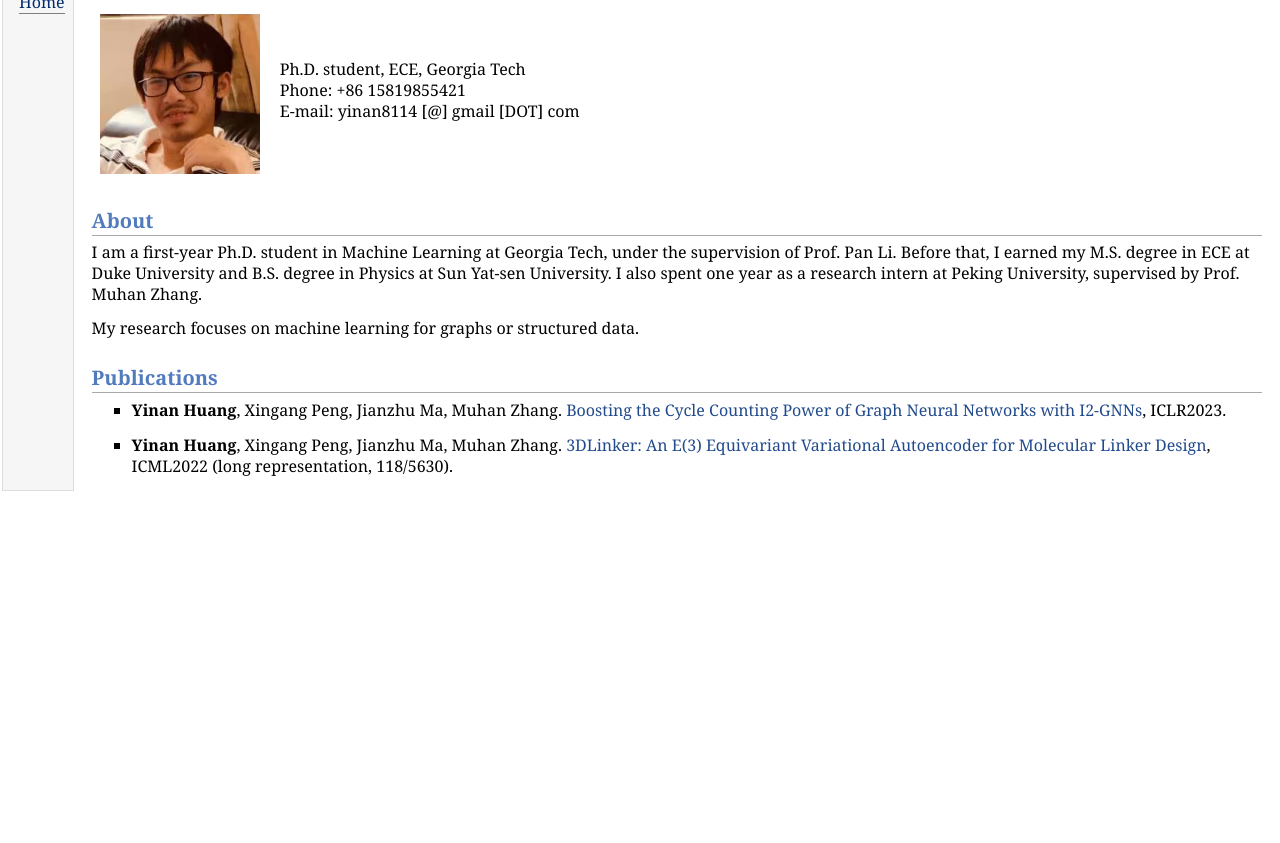
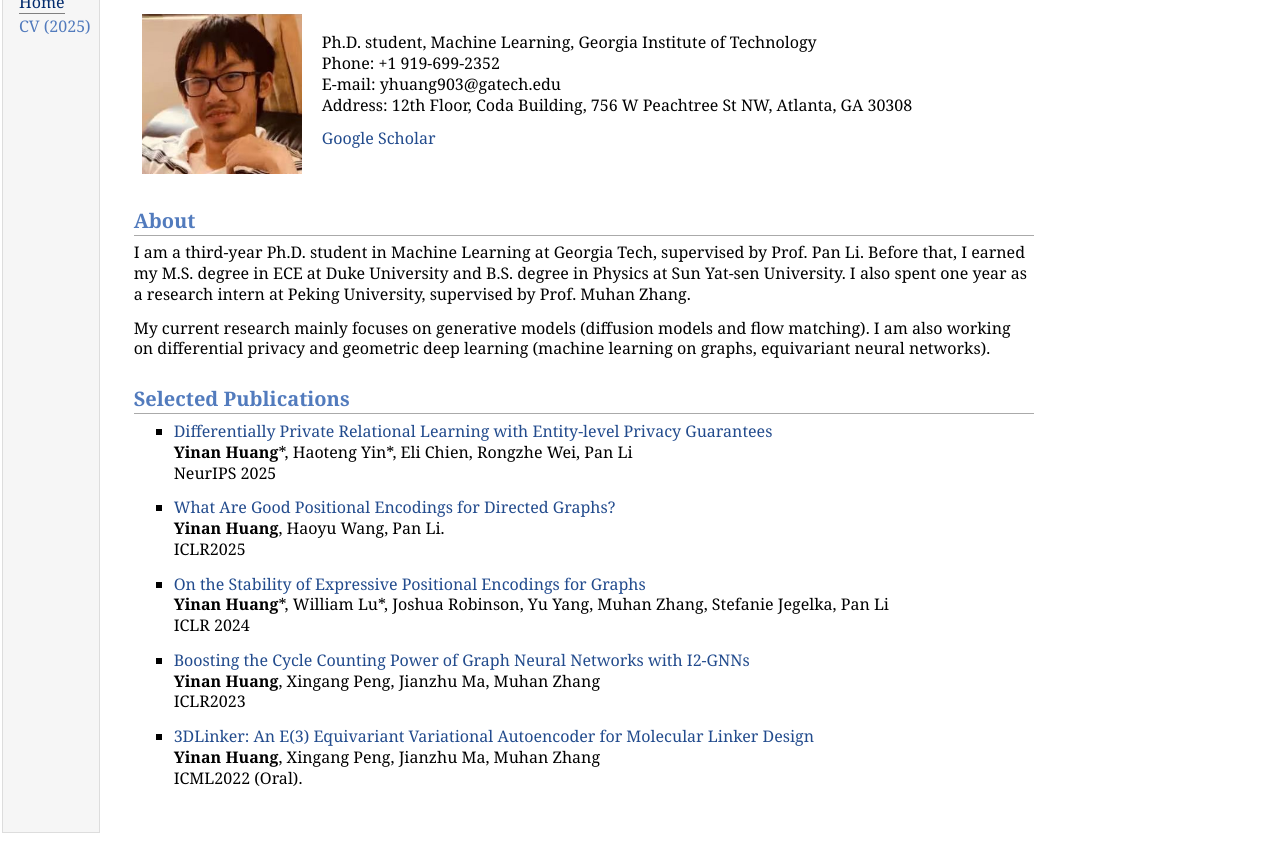
Before and after one commit to YinanHuang/YinanHuang.github.io, a plain HTML site: page index.html in a window 1280 px wide. Shown: the part 62-905 px from the top of the page. Before the commit the page ends 800 px from the top, so only its background shows below. Drawn offline with Linux system fonts and the light colour scheme.

Commit message:
update on 2025/10

```diff
--- a/index.html
+++ b/index.html
@@ -14,6 +14,7 @@
 <td id="layout-menu">
 <div class="menu-category">Menu</div>
 <div class="menu-item"><a href="index.html" class="current">Home</a></div>
+<div class="menu-item"><a href="CV_YinanHuang_2025.pdf">CV&nbsp;(2025)</a></div>
 </td>
 <td id="layout-content">
 <div id="toptitle">
@@ -21,20 +22,35 @@
 </div>
 <table class="imgtable"><tr><td>
 <img src="photo_cut.png" alt="alt text" width="160px" height="160px" />&nbsp;</td>
-<td align="left"><p>Ph.D. student, ECE, Georgia Tech<br />
-Phone: +86 15819855421 <br />
-E-mail: yinan8114 [@] gmail [DOT] com</p>
+<td align="left"><p>Ph.D. student, Machine Learning, Georgia Institute of Technology<br />
+Phone: +1 919-699-2352 <br />
+
+E-mail: yhuang903@gatech.edu <br />
+Address: 12th Floor, Coda Building, 756 W Peachtree St NW, Atlanta, GA 30308</p>
+<p><a href="https://scholar.google.com/citations?user=mxYLn8MAAAAJ&amp;hl=zh-en">Google Scholar</a></p>
 </td></tr></table>
 <h2>About</h2>
-<p>I am a first-year Ph.D. student in Machine Learning at Georgia Tech, under the supervision of Prof. Pan Li. Before that, I earned my M.S. degree in ECE at Duke University and B.S. degree in Physics at Sun Yat-sen University. I also spent one year as a research intern at Peking University, supervised by Prof. Muhan Zhang. </p>
-<p>My research focuses on machine learning for graphs or structured data. </p>
-<h2>Publications</h2>
+<p>I am a third-year Ph.D. student in Machine Learning at Georgia Tech, supervised by Prof. Pan Li. Before that, I earned my M.S. degree in ECE at Duke University and B.S. degree in Physics at Sun Yat-sen University. I also spent one year as a research intern at Peking University, supervised by Prof. Muhan Zhang. </p>
+<p>My current research mainly focuses on generative models (diffusion models and flow matching). I am also working on differential privacy and geometric deep learning (machine learning on graphs, equivariant neural networks).</p>
+<h2>Selected Publications</h2>
 <ul>
-<li><p><b>Yinan Huang</b>, Xingang Peng, Jianzhu Ma, Muhan Zhang. <a href="https://arxiv.org/abs/2210.13978">Boosting the Cycle Counting Power of Graph Neural Networks with I2-GNNs</a>, ICLR2023.</p>
+<li><p><a href="https://arxiv.org/abs/2506.08347">Differentially Private Relational Learning with Entity-level Privacy Guarantees</a><br /> <b>Yinan Huang</b>*,  Haoteng Yin*, Eli Chien, Rongzhe Wei, Pan Li <br /> NeurIPS 2025</p>
 </li>
 </ul>
 <ul>
-<li><p><b>Yinan Huang</b>, Xingang Peng, Jianzhu Ma, Muhan Zhang. <a href="https://proceedings.mlr.press/v162/huang22g.html">3DLinker: An E(3) Equivariant Variational Autoencoder for Molecular Linker Design</a>, ICML2022 (long representation, 118/5630).</p>
+<li><p><a href="https://arxiv.org/abs/2407.20912">What Are Good Positional Encodings for Directed Graphs?</a><br /> <b>Yinan Huang</b>, Haoyu Wang, Pan Li. <br /> ICLR2025</p>
+</li>
+</ul>
+<ul>
+<li><p><a href="https://arxiv.org/abs/2310.02579">On the Stability of Expressive Positional Encodings for Graphs</a><br /> <b>Yinan Huang</b>*, William Lu*, Joshua Robinson, Yu Yang, Muhan Zhang, Stefanie Jegelka, Pan Li<br /> ICLR 2024</p>
+</li>
+</ul>
+<ul>
+<li><p><a href="https://arxiv.org/abs/2210.13978">Boosting the Cycle Counting Power of Graph Neural Networks with I2-GNNs</a><br /> <b>Yinan Huang</b>, Xingang Peng, Jianzhu Ma, Muhan Zhang <br /> ICLR2023</p>
+</li>
+</ul>
+<ul>
+<li><p><a href="https://proceedings.mlr.press/v162/huang22g.html">3DLinker: An E(3) Equivariant Variational Autoencoder for Molecular Linker Design</a><br /> <b>Yinan Huang</b>, Xingang Peng, Jianzhu Ma, Muhan Zhang <br /> ICML2022 (Oral).</p>
 </li>
 </ul>
 </td>
--- a/jemdoc.css
+++ b/jemdoc.css
@@ -32,9 +32,11 @@ body {
 }
 
 #layout-content {
-	padding-top: 0.0em;
-	padding-left: 1.0em;
-	padding-right: 1.0em;
+    margin-left: auto;
+    margin-right: auto;
+    margin-top: 0;        /* remove any top margin */
+    padding: 0 2em 2em;   /* only side and bottom padding */
+    max-width: 900px;          /* control text width for readability */
     border: none;
     background: white;
     text-align: left;
```
Also changed, not shown: 4 other files.
